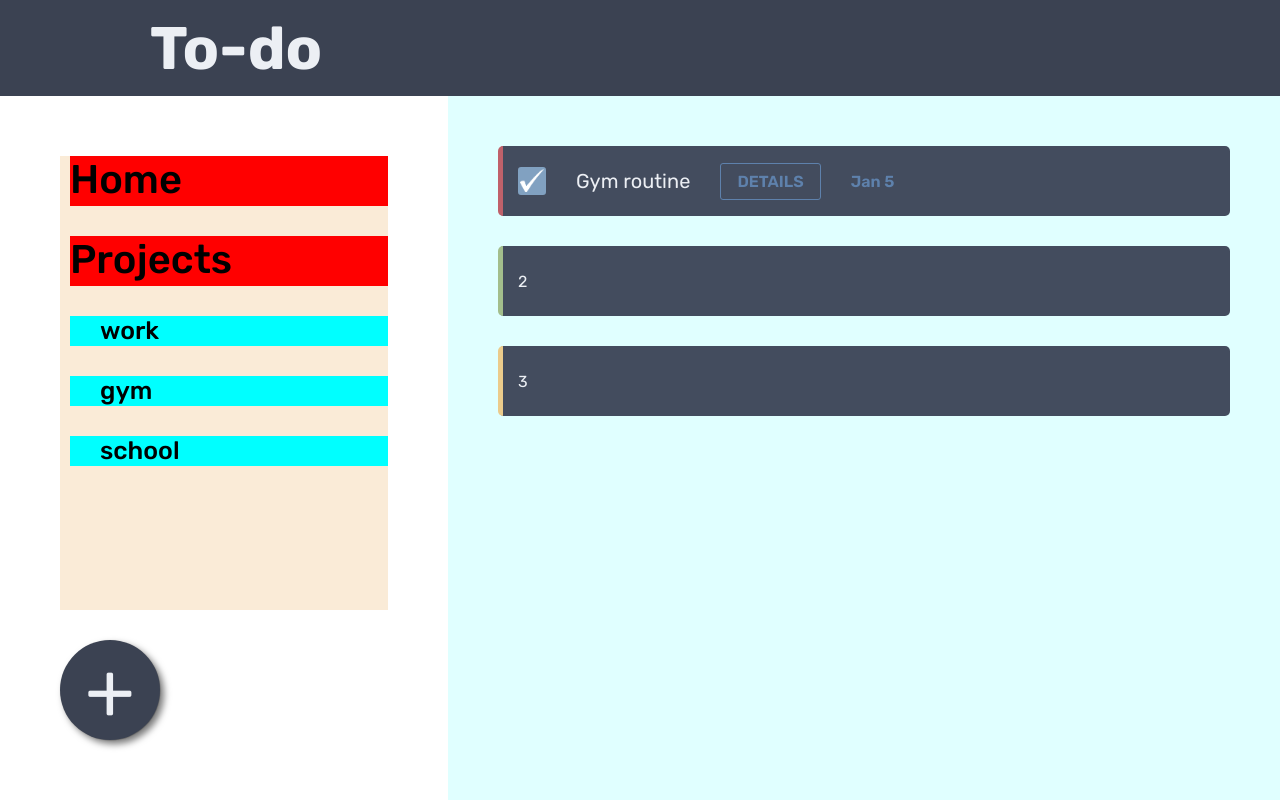
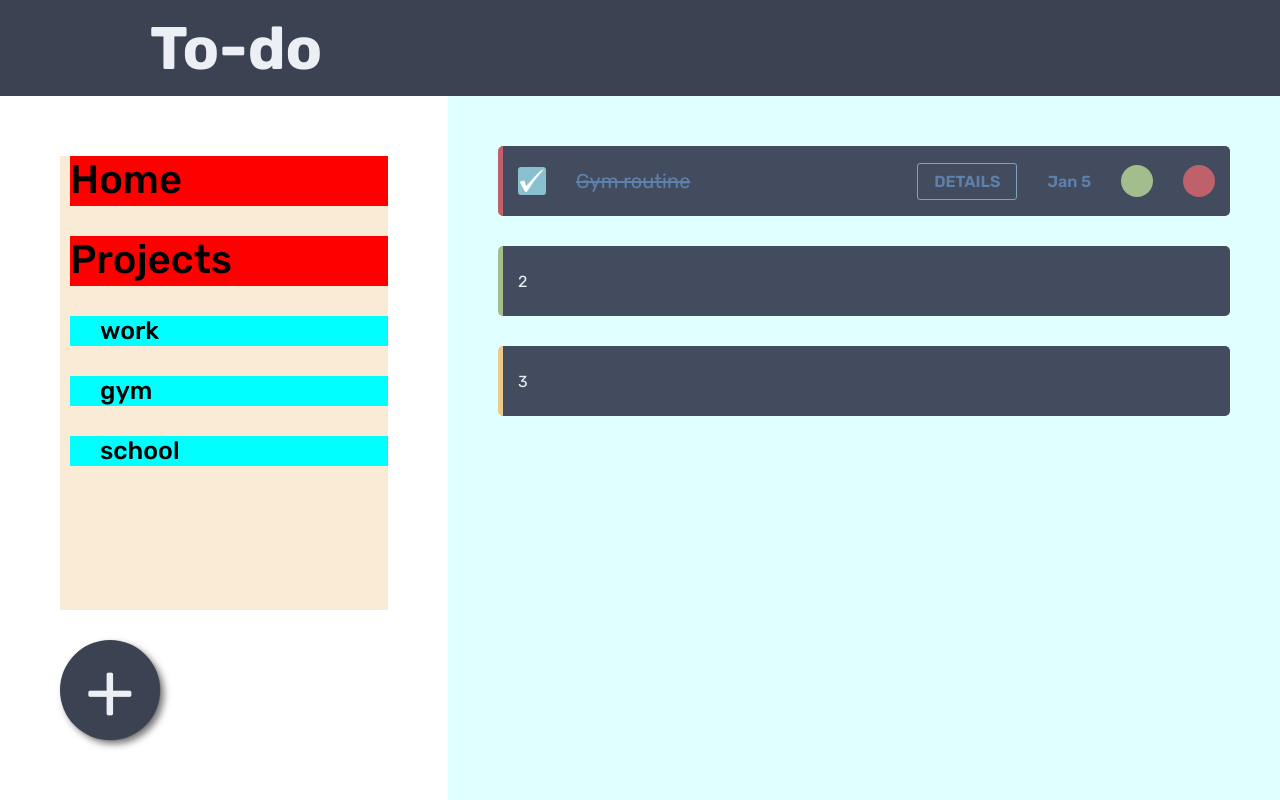
Before and after one commit to MooseCapital/Todo-List, a website built with webpack: page dist/index.html in a window 1280 px wide. Both pictures are taken after a click on the element 532 px from the left and 181 px from the top of the page. Built offline with nearby package versions, Linux system fonts and the light colour scheme.

```diff
--- a/src/index.js
+++ b/src/index.js
@@ -1,12 +1,14 @@
-console.log("hi");
+
 const tododetail = document.querySelector(".todo-detail");
 const todocheck = document.querySelector(".todo-check");
 const tododate = document.querySelector(".todo-date");
-
+const todotitle = document.querySelector(".todo-title");
 
 todocheck.addEventListener("click", () => {
     todocheck.classList.toggle("todo-check-active");
     tododetail.classList.toggle("todo-detail-active");
     tododate.classList.toggle("todo-date-active");
+    todotitle.classList.toggle("todo-title-active");
+
     console.log("works");
 })
```
Also changed, not shown: dist/index.html, dist/main.js, dist/style.css.
